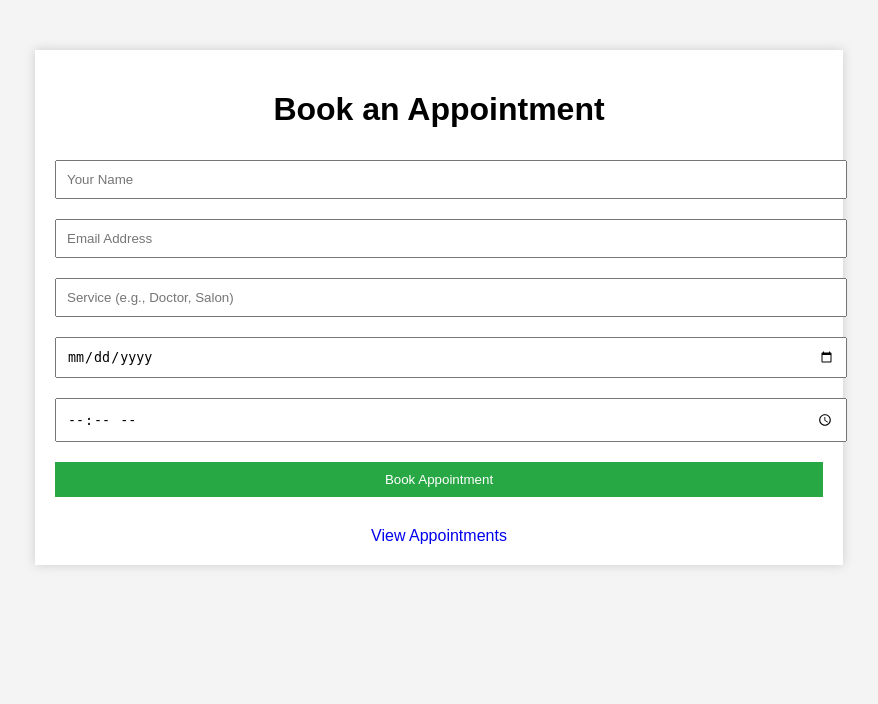
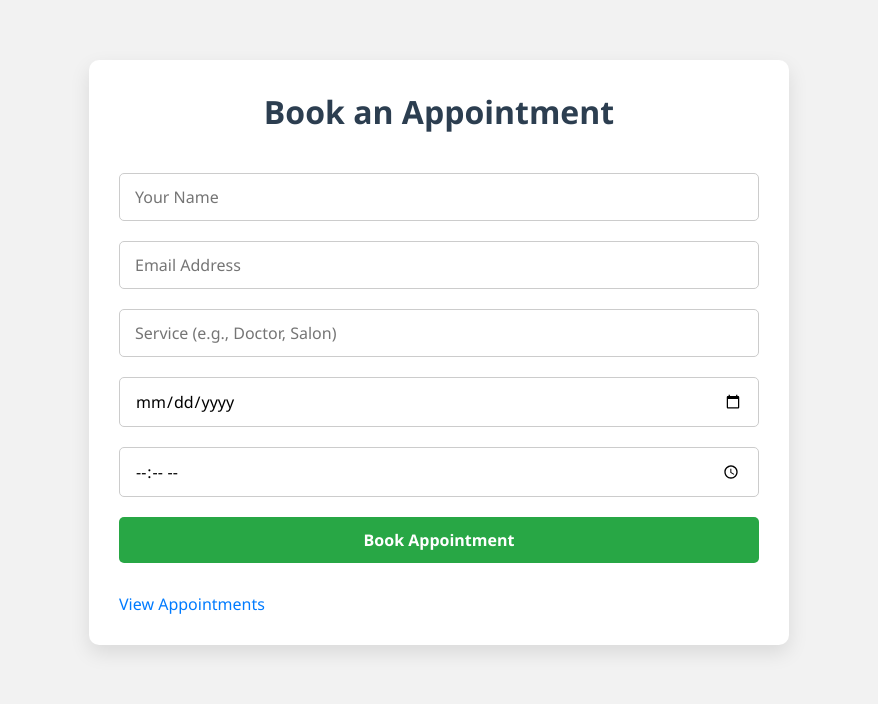
Before and after one commit to Chandana64-svg/Adsd_project, a Flask app: page / in a window 1280 px wide. Shown: the top 704 px of the page, without its empty margins (201-1079 px from the left). Run offline with Flask 3, Linux system fonts and the light colour scheme.

Commit message:
Update styles.css

```diff
--- a/static/styles.css
+++ b/static/styles.css
@@ -1,53 +1,86 @@
-body {
-    font-family: Arial, sans-serif;
-    background: #f4f4f4;
+/* Reset and basic styles */
+* {
+    box-sizing: border-box;
     margin: 0;
     padding: 0;
+    font-family: 'Segoe UI', Tahoma, Geneva, Verdana, sans-serif;
 }
 
-.container {
-    width: 60%;
-    margin: 50px auto;
+body {
+    background-color: #f2f2f2;
+    color: #333;
     padding: 20px;
-    background: #fff;
-    box-shadow: 0 0 10px #ccc;
 }
 
+/* Container */
+.container {
+    width: 90%;
+    max-width: 700px;
+    margin: 40px auto;
+    background-color: #fff;
+    padding: 30px;
+    border-radius: 10px;
+    box-shadow: 0 8px 20px rgba(0, 0, 0, 0.1);
+}
+
+/* Headings */
 h1 {
     text-align: center;
+    margin-bottom: 30px;
+    color: #2c3e50;
 }
 
-form input, form button {
+/* Forms */
+form input[type="text"],
+form input[type="email"],
+form input[type="date"],
+form input[type="time"],
+form button {
     width: 100%;
-    padding: 10px;
+    padding: 12px 15px;
     margin: 10px 0;
+    border-radius: 5px;
+    border: 1px solid #ccc;
+    font-size: 16px;
 }
 
-button {
+form button {
     background-color: #28a745;
     color: white;
+    font-weight: bold;
+    cursor: pointer;
+    transition: background 0.3s;
     border: none;
 }
 
-a {
-    display: block;
-    text-align: center;
-    margin-top: 20px;
-    text-decoration: none;
+form button:hover {
+    background-color: #218838;
 }
 
+/* Links */
+a {
+    display: inline-block;
+    margin-top: 20px;
+    color: #007bff;
+    text-decoration: none;
+    transition: color 0.2s;
+}
+
+a:hover {
+    text-decoration: underline;
+    color: #0056b3;
+}
+
+/* Table Styles */
 table {
     width: 100%;
     border-collapse: collapse;
     margin-top: 20px;
+    background-color: #fff;
+    border: 1px solid #ddd;
 }
 
-table, th, td {
-    border: 1px solid #ddd;
-    padding: 8px;
-}
-
-th {
-    background-color: #28a745;
-    color: white;
-}
+table th,
+table td {
+    padding: 12px 15px;
+    text-align: left
```
